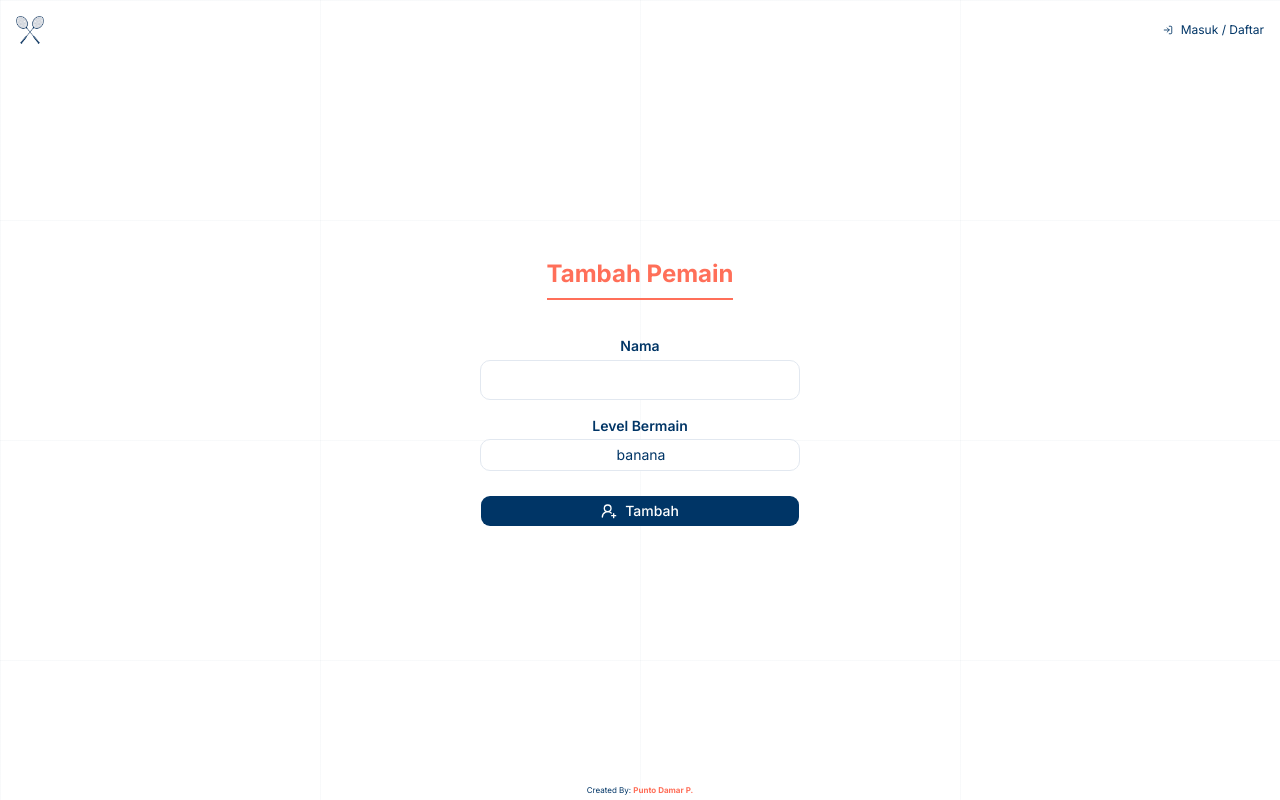
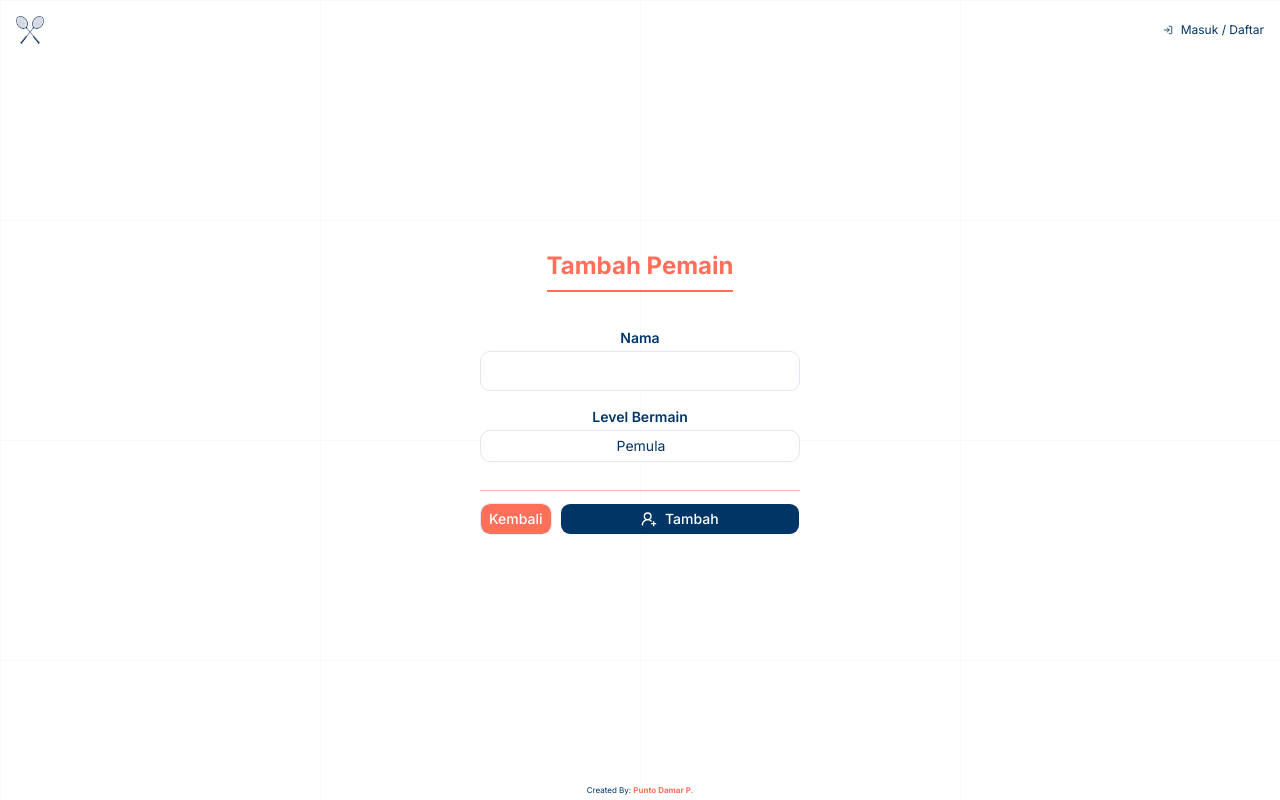
Before and after one commit to puntodamar/adu-raket-matchmaking-engine, a Next.js app: page /matchmaking/fc45043d-7a7c-48d7-8830-be532e0906df/player in a window 1280 px wide. Built offline with nearby package versions, Linux system fonts and the light colour scheme.

Commit message:
update: create player ui based on skill level

```diff
--- a/app/matchmaking/[id]/player/page.tsx
+++ b/app/matchmaking/[id]/player/page.tsx
@@ -1,44 +1,37 @@
 'use client';
 
 import Heading from "@/components/Heading";
-import {Field, FieldLabel,} from "@/components/ui/field";
-import React, {useState} from "react";
-import {SKILL_LEVELS, SkillLevel, useSessionStore} from "@/src/store/useSessionStore";
-import {Input} from "@/components/ui/input";
+import { Field, FieldLabel } from "@/components/ui/field";
+import React, { useState } from "react";
+import { SKILL_LEVELS, SkillLevel, useSessionStore } from "@/src/store/useSessionStore";
+import { Input } from "@/components/ui/input";
 import {
     Select,
     SelectContent,
     SelectGroup,
     SelectItem,
-    SelectLabel,
     SelectTrigger,
     SelectValue,
-} from "@/components/ui/select"
-import {UserRoundPlus} from "lucide-react";
-import { Button } from "@/components/ui/button"
+} from "@/components/ui/select";
+import { UserRoundPlus } from "lucide-react";
+import { Button } from "@/components/ui/button";
+import { useRouter } from "next/navigation";
 
 export default function CreatePlayer() {
     let currentSession = useSessionStore((state) => state.currentSession);
+    const buttonClass = "hover:cursor-pointer hover:bg-accent flex flex-row gap-x-2 items-center justify-center p-2 rounded-lg bg-coral text-white text-sm hover:text-white";
 
+    const router = useRouter();
     const [playerName, setPlayerName] = useState('');
     const [playerLevel, setPlayerLevel] = useState<SkillLevel>('Pemula');
-    const fruits = [
-        { value: "1", label: "Pemula" },
-        { value: "2", label: "Pra-Menengah" },
-        { value: "3", label: "Menengah" },
-        { value: "4", label: "Menegah-Atas" },
-        { value: "5", label: "Pro" },
-    ];
-    const [selectedFruit, setSelectedFruit] = useState<string | null>("banana");
-    const handleSubmit = () => {
 
+    const handleSubmit = (e: React.FormEvent) => {
     }
 
     return (
         <div className="flex flex-1 flex-col">
             <div className="flex flex-1 flex-col items-center justify-center">
                 <Heading>Tambah Pemain</Heading>
-                {/* Added flex flex-col so gap-y-4 works between Fields */}
                 <form onSubmit={handleSubmit} className="mt-5 flex flex-col gap-y-4 w-full max-w-xs">
                     <Field className="mx-auto flex w-full flex-col gap-y-1">
                         <FieldLabel
@@ -65,22 +58,20 @@ export default function CreatePlayer() {
                         </FieldLabel>
 
                         <div className="relative w-full">
-                            <Select value={selectedFruit} onValueChange={setSelectedFruit}>
-                                {/* Added text-center and w-full to the trigger */}
+                            <Select value={playerLevel} onValueChange={(val) => setPlayerLevel(val as SkillLevel)}>
                                 <SelectTrigger className="w-full cursor-pointer bg-white justify-center text-center" showIcon={false}>
-                                    <SelectValue  className="w-full text-center" >
-                                        {fruits.find((fruit) => fruit.value === selectedFruit)?.label}
+                                    <SelectValue className="w-full text-center">
+                                        {playerLevel}
                                     </SelectValue>
                                 </SelectTrigger>
                                 <SelectContent>
                                     <SelectGroup>
-                                        {fruits.map((fruit) => (
+                                        {SKILL_LEVELS.map((level) => (
                                             <SelectItem
-                                                key={fruit.value}
-                                                value={fruit.value}
-                                                className="text-xs font-medium hover:bg-accent/50 hover:text-white data-[highlighted]:bg-accent/50 data-[highlighted]:text-white"
-                                            >
-                                                {fruit.label}
+                                                key={level}
+                                                value={level}
+                                                className="text-xs font-medium hover:bg-accent/50 hover:text-white data-[highlighted]:bg-accent/50 data-[highlighted]:text-white">
+                                                {level}
                                             </SelectItem>
                                         ))}
                                     </SelectGroup>
@@ -89,14 +80,18 @@ export default function CreatePlayer() {
                         </div>
                     </Field>
 
-
-
-                    <Button className={'hover:cursor-pointer hover:bg-accent mt-2 bg-primary flex flex-row gap-x-2 items-center justify-center p-2 rounded-lg text-white text-sm'}>
-                        <UserRoundPlus data-icon="inline-start" size={16}  /> Tambah
-                    </Button>
+                    <div className="flex flex-row items-stretch gap-x-2 pt-3 mt-3 border-t border-coral/50">
+                        <Button type="button" onClick={() => router.back()} className={buttonClass} variant="outline">
+                            <span className="inline-flex items-center gap-x-2">
+                                <span>Kembali</span>
+                            </span>
+                        </Button>
+                        <Button type="submit" className="flex-1 hover:cursor-pointer hover:bg-accent bg-primary flex flex-row gap-x-2 items-center justify-center p-2 rounded-lg text-white text-sm">
+                            <UserRoundPlus data-icon="inline-start" size={16} /> Tambah
+                        </Button>
+                    </div>
                 </form>
             </div>
         </div>
-
-    )
+    );
 }
```
